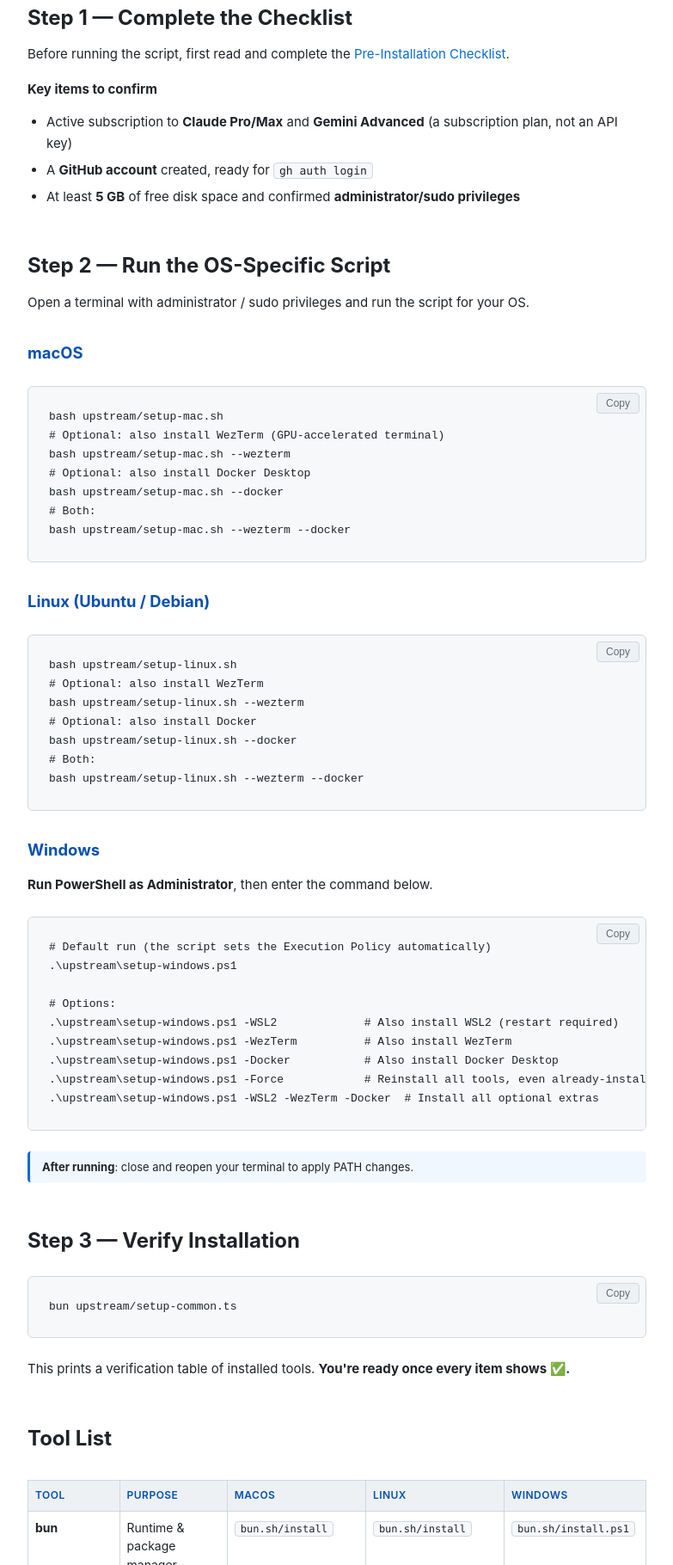
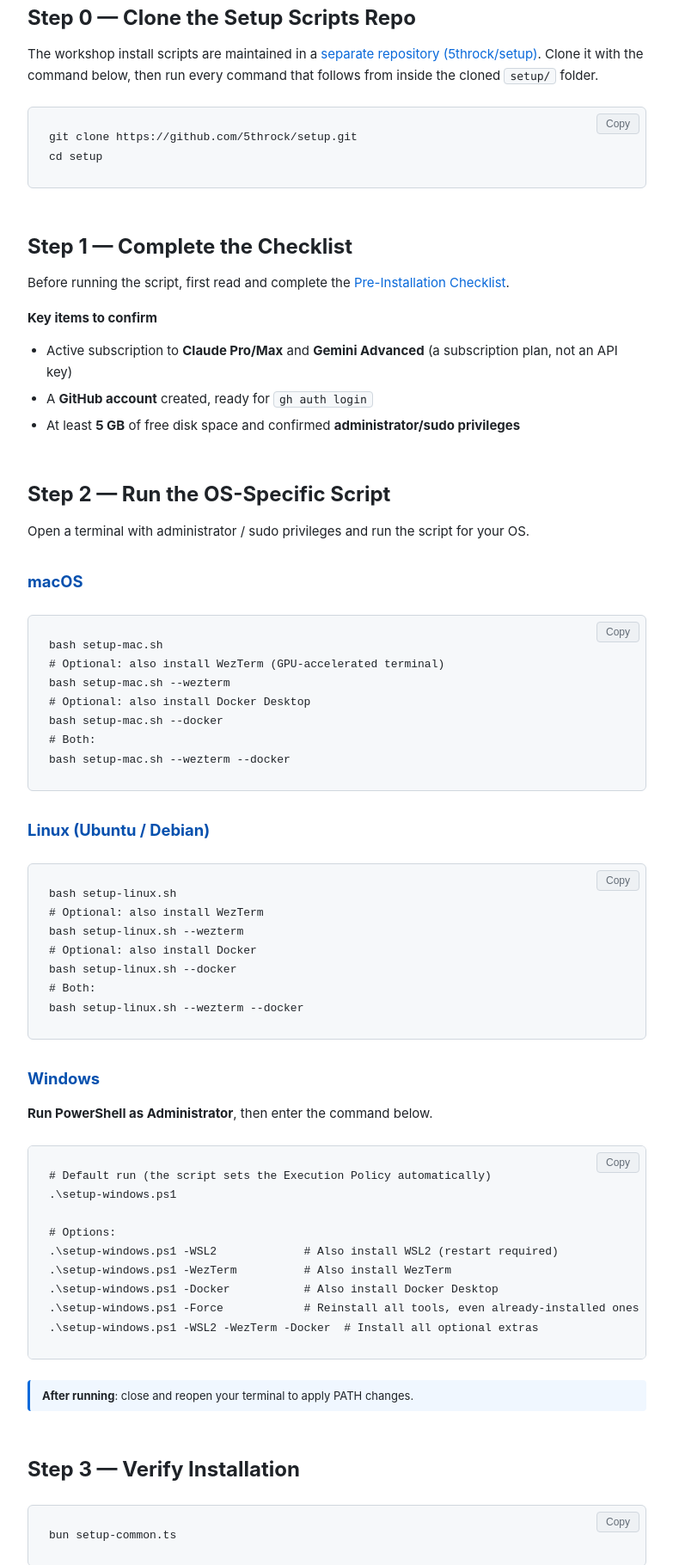
Before and after one commit to 5throck/intro-to-ai-harness, a website: page docs/setup/SETUP_en.html in a window 1280 px wide. Shown: the part 980-2800 px from the top of the page at 86% size, without its empty margins (378-1161 px from the left). Drawn offline with Linux system fonts and the light colour scheme.

Commit message:
docs(setup): stop bundling 5throck/setup as a submodule, clone it directly instead (#20)
Replace the docs/setup/upstream git submodule with plain instructions
to `git clone https://github.com/5throck/setup.git` as a standalone
step. A submodule still ties the scripts' lifecycle to this repo
(pinned commit, git submodule commands, empty dir on a plain clone);
cloning the canonical repo directly needs no special git knowledge
and always gets the latest scripts.

- Remove .gitmodules and the docs/setup/upstream gitlink
- Add a "Step 0 — Clone the Setup Scripts Repo" section to both
  SETUP/SETUP_CHECKLIST pages (ko/en), with all script invocations
  now relative to the freshly cloned setup/ folder (dropped the
  upstream/ prefix)
- Update ch03's setup-verification code block to clone the repo
  first instead of assuming a pre-populated setup/ folder

```diff
--- a/docs/setup/SETUP_en.html
+++ b/docs/setup/SETUP_en.html
@@ -21,6 +21,7 @@
   <a href="../index_en.html" class="nav-home">← Handbook Home</a>
   <div class="nav-title">Workshop Environment Setup Guide</div>
   <a href="#flow">Setup Flow</a>
+  <a href="#step0">Step 0 — Clone the Setup Scripts Repo</a>
   <a href="#step1">Step 1 — Checklist</a>
   <a href="#step2">Step 2 — OS-Specific Scripts</a>
   <a href="#step3">Step 3 — Verify Installation</a>
@@ -65,9 +66,17 @@
    └─ Mark  (Markdown viewer)
 
 6. Final verification ✅
-   └─ bun upstream/setup-common.ts</pre>
+   └─ bun setup-common.ts</pre>
   <button class="copy-btn" onclick="copyCode(this)">Copy</button>
 </div></div>
+
+  <h2 id="step0">Step 0 — Clone the Setup Scripts Repo</h2>
+  <p>The workshop install scripts are maintained in a <a href="https://github.com/5throck/setup" target="_blank">separate repository (5throck/setup)</a>. Clone it with the command below, then run every command that follows from inside the cloned <code>setup/</code> folder.</p>
+  <div style="position:relative">
+    <pre class="code-block">git clone https://github.com/5throck/setup.git
+cd setup</pre>
+    <button class="copy-btn" onclick="copyCode(this)">Copy</button>
+  </div>
 
   <h2 id="step1">Step 1 — Complete the Checklist</h2>
   <p>Before running the script, first read and complete the <a href="SETUP_CHECKLIST_en.html">Pre-Installation Checklist</a>.</p>
@@ -83,25 +92,25 @@
 
   <h3>macOS</h3>
   <div style="position:relative">
-    <pre class="code-block">bash upstream/setup-mac.sh
+    <pre class="code-block">bash setup-mac.sh
 # Optional: also install WezTerm (GPU-accelerated terminal)
-bash upstream/setup-mac.sh --wezterm
+bash setup-mac.sh --wezterm
 # Optional: also install Docker Desktop
-bash upstream/setup-mac.sh --docker
+bash setup-mac.sh --docker
 # Both:
-bash upstream/setup-mac.sh --wezterm --docker</pre>
+bash setup-mac.sh --wezterm --docker</pre>
     <button class="copy-btn" onclick="copyCode(this)">Copy</button>
   </div>
 
   <h3>Linux (Ubuntu / Debian)</h3>
   <div style="position:relative">
-    <pre class="code-block">bash upstream/setup-linux.sh
+    <pre class="code-block">bash setup-linux.sh
 # Optional: also install WezTerm
-bash upstream/setup-linux.sh --wezterm
+bash setup-linux.sh --wezterm
 # Optional: also install Docker
-bash upstream/setup-linux.sh --docker
+bash setup-linux.sh --docker
 # Both:
-bash upstream/setup-linux.sh --wezterm --docker</pre>
+bash setup-linux.sh --wezterm --docker</pre>
     <button class="copy-btn" onclick="copyCode(this)">Copy</button>
   </div>
 
@@ -109,21 +118,21 @@ bash upstream/setup-linux.sh --wezterm --docker</pre>
   <p><strong>Run PowerShell as Administrator</strong>, then enter the command below.</p>
   <div style="position:relative">
     <pre class="code-block"># Default run (the script sets the Execution Policy automatically)
-.\upstream\setup-windows.ps1
+.\setup-windows.ps1
 
 # Options:
-.\upstream\setup-windows.ps1 -WSL2             # Also install WSL2 (restart required)
-.\upstream\setup-windows.ps1 -WezTerm          # Also install WezTerm
-.\upstream\setup-windows.ps1 -Docker           # Also install Docker Desktop
-.\upstream\setup-windows.ps1 -Force            # Reinstall all tools, even already-installed ones
-.\upstream\setup-windows.ps1 -WSL2 -WezTerm -Docker  # Install all optional extras</pre>
+.\setup-windows.ps1 -WSL2             # Also install WSL2 (restart required)
+.\setup-windows.ps1 -WezTerm          # Also install WezTerm
+.\setup-windows.ps1 -Docker           # Also install Docker Desktop
+.\setup-windows.ps1 -Force            # Reinstall all tools, even already-installed ones
+.\setup-windows.ps1 -WSL2 -WezTerm -Docker  # Install all optional extras</pre>
     <button class="copy-btn" onclick="copyCode(this)">Copy</button>
   </div>
   <div class="note"><strong>After running</strong>: close and reopen your terminal to apply PATH changes.</div>
 
   <h2 id="step3">Step 3 — Verify Installation</h2>
   <div style="position:relative">
-    <pre class="code-block">bun upstream/setup-common.ts</pre>
+    <pre class="code-block">bun setup-common.ts</pre>
     <button class="copy-btn" onclick="copyCode(this)">Copy</button>
   </div>
   <p>This prints a verification table of installed tools. <strong>You're ready once every item shows ✅.</strong></p>
@@ -171,7 +180,7 @@ bash upstream/setup-linux.sh --wezterm --docker</pre>
       <tr><td><strong>WezTerm</strong></td><td>GPU-accelerated, built-in multiplexer, cross-platform — recommended for power users</td><td><code>winget install wez.wezterm</code></td></tr>
     </tbody>
   </table>
-  <p style="font-size:13px;color:var(--text-dim);">Automatic WezTerm install: <code>.\upstream\setup-windows.ps1 -WezTerm</code></p>
+  <p style="font-size:13px;color:var(--text-dim);">Automatic WezTerm install: <code>.\setup-windows.ps1 -WezTerm</code></p>
 
   <h2 id="trouble">Troubleshooting</h2>
 
@@ -201,7 +210,7 @@ bash upstream/setup-linux.sh --wezterm --docker</pre>
   <p>Windows script run logs are automatically saved to <code>%USERPROFILE%\workshop-setup-logs\</code>.</p>
 
   <hr>
-  <p style="text-align:center;color:var(--text-dim);font-size:13px;">Run <code>bun upstream/setup-common.ts</code>, and once every item shows ✅, the workshop environment is ready.</p>
+  <p style="text-align:center;color:var(--text-dim);font-size:13px;">Run <code>bun setup-common.ts</code>, and once every item shows ✅, the workshop environment is ready.</p>
    <footer>
     Based on Claude Code 2026-07 / Antigravity CLI 1.1.0+ / Antigravity 2.0 / ai-workspace-standards main (2026-08-15) · English Educational Materials<br>
     Official Docs: <a href="https://code.claude.com/docs/en/overview" target="_blank">Claude Code</a> ·
```
Also changed, not shown: docs/ch03/03_Setup_Guide.html (+3 -2 lines), docs/ch03/03_Setup_Guide_en.html (+3 -2 lines), docs/setup/SETUP_CHECKLIST_en.html (+2 -2 lines), docs/setup/SETUP_CHECKLIST_ko.html (+2 -2 lines), docs/setup/SETUP_ko.html (+27 -18 lines), 1 other file.
